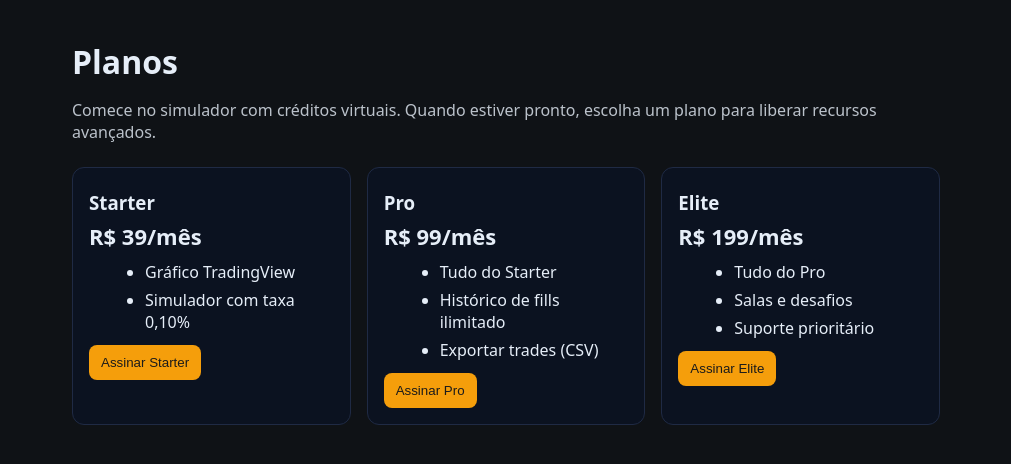
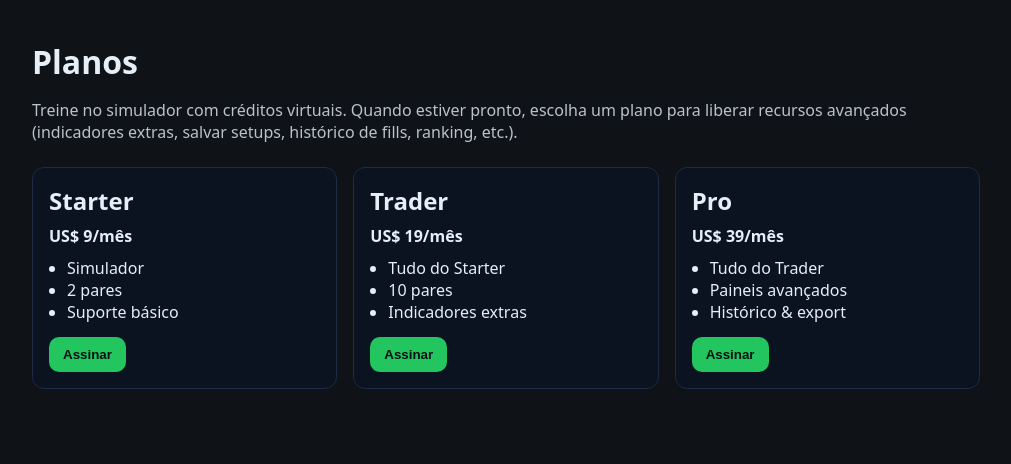
Before and after one commit to Ivanmonteiro-create/radarcripto.space, a Next.js app: page /planos in a window 1280 px wide. Shown: the top 464 px of the page, without its empty margins (134-1145 px from the left). Built offline with nearby package versions, Linux system fonts and the light colour scheme.

Commit message:
Update page.tsx

```diff
--- a/app/planos/page.tsx
+++ b/app/planos/page.tsx
@@ -1,25 +1,43 @@
 export default function PlanosPage() {
   return (
-    <main style={{maxWidth:900, margin:"40px auto", padding:"0 16px", color:"#e6eef8"}}>
-      <h1 style={{marginBottom:8}}>Planos</h1>
-      <p style={{opacity:.8, marginBottom:24}}>
-        Comece no simulador com créditos virtuais. Quando estiver pronto, escolha um plano para liberar recursos avançados.
+    <main style={{ maxWidth: 980, margin: "40px auto", padding: "0 16px", color: "#e6eef8" }}>
+      <h1 style={{ marginBottom: 12 }}>Planos</h1>
+      <p style={{ opacity: .8, marginBottom: 24 }}>
+        Treine no simulador com créditos virtuais. Quando estiver pronto, escolha um plano para liberar recursos avançados
+        (indicadores extras, salvar setups, histórico de fills, ranking, etc.).
       </p>
-
-      <div style={{display:"grid", gap:16, gridTemplateColumns:"repeat(auto-fit, minmax(240px, 1fr))"}}>
+      <div style={{
+        display: "grid",
+        gridTemplateColumns: "repeat(auto-fit, minmax(240px, 1fr))",
+        gap: 16
+      }}>
         {[
-          {nome:"Starter", preco:"R$ 39/mês", itens:["Gráfico TradingView", "Simulador com taxa 0,10%"]},
-          {nome:"Pro", preco:"R$ 99/mês", itens:["Tudo do Starter", "Histórico de fills ilimitado", "Exportar trades (CSV)"]},
-          {nome:"Elite", preco:"R$ 199/mês", itens:["Tudo do Pro", "Salas e desafios", "Suporte prioritário"]},
+          { nome: "Starter", preco: "US$ 9/mês", itens: ["Simulador", "2 pares", "Suporte básico"] },
+          { nome: "Trader", preco: "US$ 19/mês", itens: ["Tudo do Starter", "10 pares", "Indicadores extras"] },
+          { nome: "Pro", preco: "US$ 39/mês", itens: ["Tudo do Trader", "Paineis avançados", "Histórico & export"] },
         ].map((p) => (
-          <div key={p.nome} style={{background:"#0b1220", border:"1px solid #1f2a44", borderRadius:12, padding:16}}>
-            <h3 style={{margin:"6px 0"}}>{p.nome}</h3>
-            <div style={{fontSize:22, fontWeight:700, marginBottom:10}}>{p.preco}</div>
-            <ul style={{margin:"0 0 12px 16px"}}>
-              {p.itens.map((i) => <li key={i} style={{marginBottom:6}}>{i}</li>)}
+          <div key={p.nome} style={{
+            background: "#0b1220",
+            border: "1px solid #1f2a44",
+            borderRadius: 12,
+            padding: 16
+          }}>
+            <h2 style={{ margin: "0 0 8px" }}>{p.nome}</h2>
+            <div style={{ marginBottom: 10, fontWeight: 700 }}>{p.preco}</div>
+            <ul style={{ margin: 0, paddingLeft: 18 }}>
+              {p.itens.map((i) => <li key={i}>{i}</li>)}
             </ul>
-            <button style={{background:"#f59e0b", color:"#1b1b1b", border:"none", padding:"10px 12px", borderRadius:8, cursor:"pointer"}}>
-              Assinar {p.nome}
+            <button style={{
+              marginTop: 14,
+              background: "#22c55e",
+              border: "none",
+              color: "#071017",
+              padding: "10px 14px",
+              borderRadius: 10,
+              fontWeight: 700,
+              cursor: "pointer",
+            }}>
+              Assinar
             </button>
           </div>
         ))}
```
